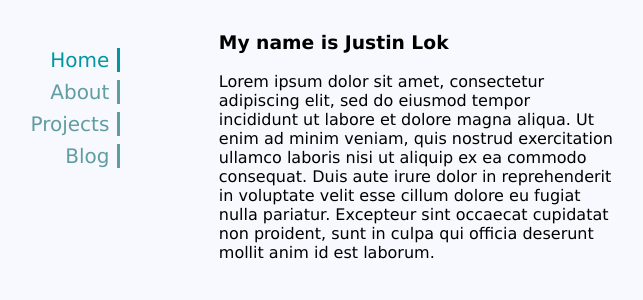
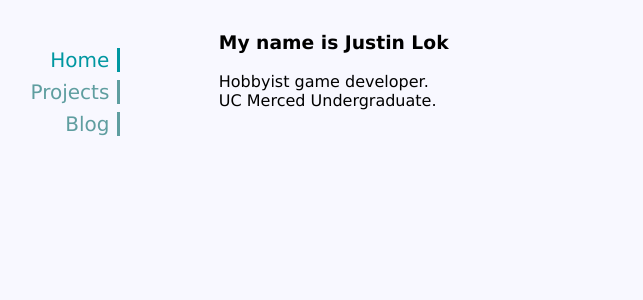
Before and after one commit to justinlok/justinlok.github.io, a Jekyll site: the page built from index.html, in a window 1280 px wide. Shown: the top 300 px of the page, without its empty margins (262-905 px from the left). Built offline with Jekyll 4.4.1, drawn with Linux system fonts in a browser that asks for light colours.

Commit message:
removed about page

```diff
--- a/_data/navigation.yml
+++ b/_data/navigation.yml
@@ -1,7 +1,5 @@
 - name: Home
   link: /
-- name: About
-  link: /about
 - name: Projects
   link: /projects
 - name: Blog
--- a/index.html
+++ b/index.html
@@ -9,6 +9,9 @@
     <title>{{ page.title }}</title>
     <body>
         <h3>{{"My name is Justin Lok"}}</h3>
-        <p>Lorem ipsum dolor sit amet, consectetur adipiscing elit, sed do eiusmod tempor incididunt ut labore et dolore magna aliqua. Ut enim ad minim veniam, quis nostrud exercitation ullamco laboris nisi ut aliquip ex ea commodo consequat. Duis aute irure dolor in reprehenderit in voluptate velit esse cillum dolore eu fugiat nulla pariatur. Excepteur sint occaecat cupidatat non proident, sunt in culpa qui officia deserunt mollit anim id est laborum.</p>
+        <p>Hobbyist game developer.
+        <br />
+        UC Merced Undergraduate.
+        </p>
     </body>
 </html>
```
Also changed, not shown: about.md (deleted, +0 -9 lines).
